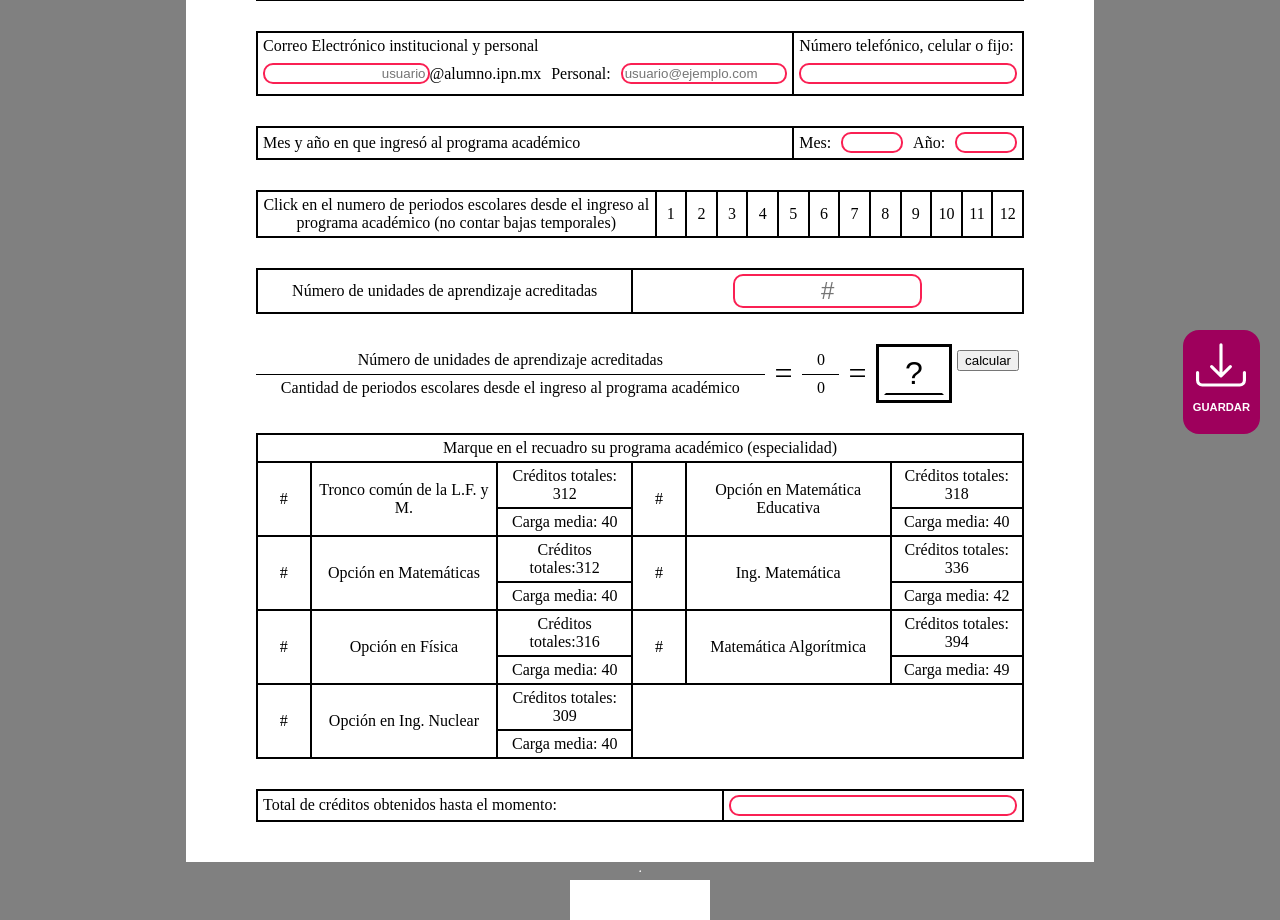
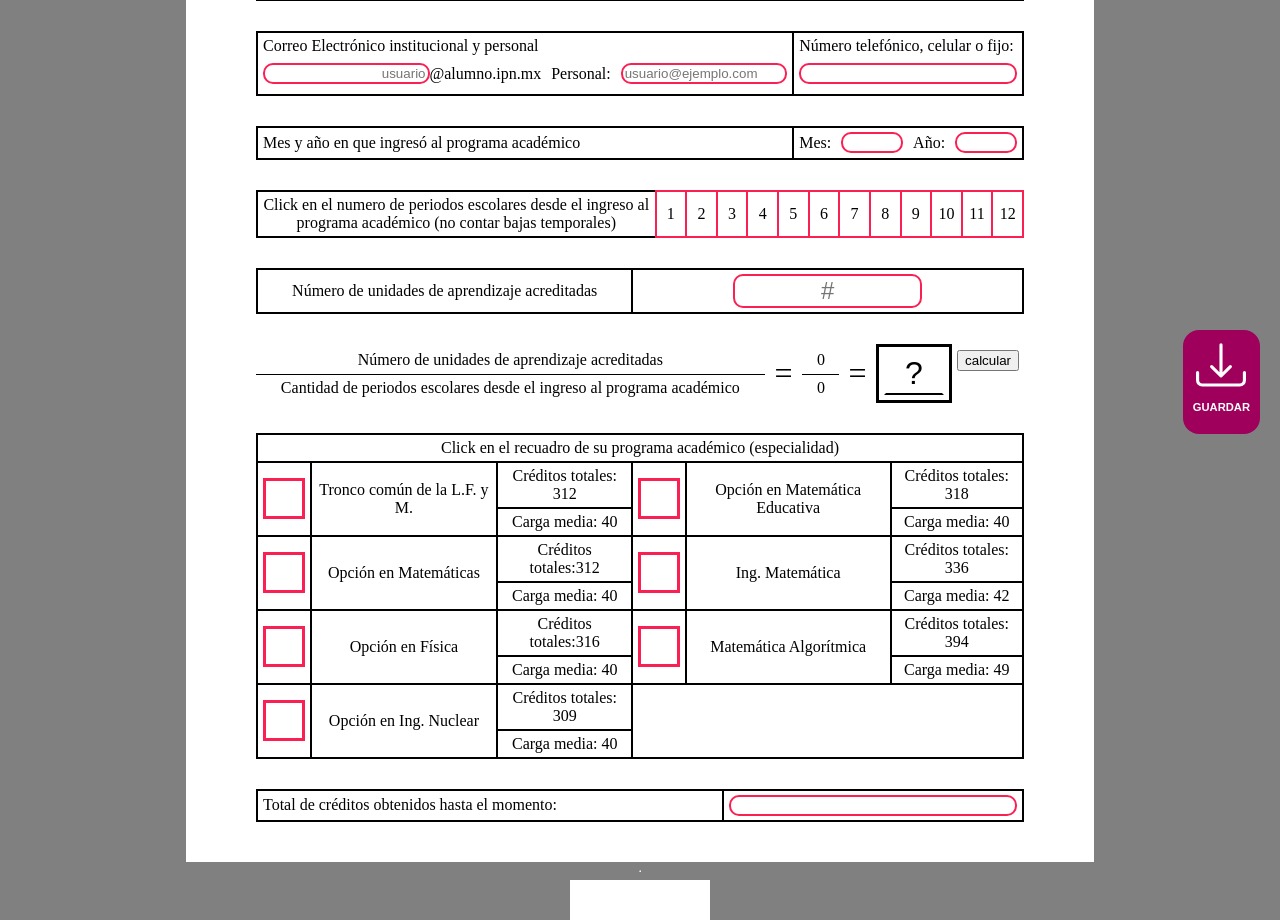
Before and after one commit to lrosasr/API-SAES, a Flask app: template templates/editar.html in a window 1280 px wide. Shown: the part 346-1266 px from the top of the page. Run offline with Flask 3, Linux system fonts and the light colour scheme; the template is opened without the code that fills it, so the values that code supplies are empty.

Commit message:
cambios menores

```diff
--- a/server.py
+++ b/server.py
@@ -59,7 +59,7 @@ fila = _fila()
 nav = "" #TODO: Hacer esto mas seguro
 
 
-@app.route('/api', methods = ['POST'])
+@app.route('/api', methods = ['POST']) #TODO: Escribir la API
 def api_():
 	return None
 
--- a/templates/editar.html
+++ b/templates/editar.html
@@ -1,10 +1,15 @@
 <!DOCTYPE html>
 <html>
-
-
 	<head>
 		<meta charset="utf-8">
-		<title></title>
+		<link rel="preload" as="image" href="/static/assets/0.jpeg">
+		<link rel="preload" as="image" href="/static/assets/1.jpeg">
+		<!--
+			TODO: Remmplazar el color rojo  #fa2053 por alguna
+			gama de azul o naranja para las personas con daltonismo
+
+			TODO: Mover el <style> a /static/css/
+		-->
 		<style>
 			body{
 				display: flex;
@@ -101,7 +106,8 @@
 			.ct_cnt td {
 				padding-bottom: 10px;
 			}
-			.select_periodo td{
+			.select_periodo td:not(:first-child){
+				border: 2px solid #fa2053;
 				background-repeat: no-repeat;
 				background-size: 100% 100%;
 			}
@@ -117,10 +123,18 @@
 				box-sizing: border-box;
 				font-size: 2em;
 			}
-			.tbl_creditos tr td{
+			.tbl_creditos td{
 				border: 2px solid #000;
 			}
-
+			.esp_cnt{
+				padding:5px;
+			}
+			.esp_chk{
+				background-repeat: no-repeat;
+				background-size: 100% 100%;
+				border:3px solid #fa2053;
+				aspect-ratio: 1/1;
+			}
 
 			.hoja input[type=text]{
 				border:2px solid #fff;
@@ -263,13 +277,13 @@
 						<col style="width: 7%;"/>
 					</colgroup>
 					<tr>
-						<td colspan="6">Marque en el recuadro su programa académico (especialidad)</td>
+						<td colspan="6">Click en el recuadro de su programa académico (especialidad)</td>
 					</tr>
 					<tr>
-						<td rowspan="2">#</td>
+						<td rowspan="2" class="esp_cnt"><div data-carrera="1" onclick="selecCarrera(this.dataset.carrera)" class="esp_chk"></div></td>
 						<td rowspan="2">Tronco común de la L.F. y M.</td>
 						<td>Créditos totales: 312</td>
-						<td rowspan="2">#</td>
+						<td rowspan="2" class="esp_cnt"><div data-carrera="1.4" onclick="selecCarrera(this.dataset.carrera)" class="esp_chk"></div></td>
 						<td rowspan="2">Opción en Matemática Educativa</td>
 						<td>Créditos totales: 318</td>
 					</tr>
@@ -278,10 +292,10 @@
 						<td>Carga media: 40</td>
 					</tr>
 					<tr>
-						<td rowspan="2">#</td>
+						<td rowspan="2" class="esp_cnt"><div data-carrera="1.1" onclick="selecCarrera(this.dataset.carrera)" class="esp_chk"></div></td>
 						<td rowspan="2">Opción en Matemáticas</td>
 						<td>Créditos totales:312</td>
-						<td rowspan="2">#</td>
+						<td rowspan="2" class="esp_cnt"><div data-carrera="2" onclick="selecCarrera(this.dataset.carrera)" class="esp_chk"></div></td>
 						<td rowspan="2">Ing. Matemática</td>
 						<td>Créditos totales: 336</td>
 					</tr>
@@ -290,10 +304,10 @@
 						<td>Carga media: 42</td>
 					</tr>
 					<tr>
-						<td rowspan="2">#</td>
+						<td rowspan="2" class="esp_cnt"><div data-carrera="1.2" onclick="selecCarrera(this.dataset.carrera)" class="esp_chk"></div></td>
 						<td rowspan="2">Opción en Física</td>
 						<td>Créditos totales:316</td>
-						<td rowspan="2">#</td>
+						<td rowspan="2" class="esp_cnt"><div data-carrera="3" onclick="selecCarrera(this.dataset.carrera)" class="esp_chk"></div></td>
 						<td rowspan="2">Matemática Algorítmica</td>
 						<td>Créditos totales: 394</td>
 					</tr>
@@ -302,7 +316,7 @@
 						<td>Carga media: 49</td>
 					</tr>
 					<tr>
-						<td rowspan="2">#</td>
+						<td rowspan="2" class="esp_cnt"><div data-carrera="1.3" onclick="selecCarrera(this.dataset.carrera)" class="esp_chk"></div></td>
 						<td rowspan="2">Opción en Ing. Nuclear</td>
 						<td>Créditos totales: 309</td>
 						<td rowspan="2" colspan="3"></td>
@@ -341,18 +355,31 @@
 		function selecPeriodo(e,num){
 			if(num===undefined){return;};
 			document.getElementById("td_pe").innerHTML = num;
-			elems = e.children;
+			let elems = e.children;
 			document.getElementsByName("num_periodos")[0].value = num;
 			calcCociente()
 			for(let i=1;i<=12;i++){
+				elems[i].style.border = "2px solid #000"
 				if(i<=num){
 					//seleccionar todos hasta num
-					elems[i].style.backgroundImage = "url('assets/1.jpeg')";
+					elems[i].style.backgroundImage = "url('/static/assets/1.jpeg')";
 				}else{
 					//hacer algo con los restantes
-					elems[i].style.backgroundImage = "url('assets/0.jpeg')";
+					elems[i].style.backgroundImage = "url('/static/assets/0.jpeg')";
 				};
 			};
 		};
+		function selecCarrera(num){
+			//alert(num);
+			//console.log(document.getElementsByClassName("esp_chk"))
+			Object.entries(document.getElementsByClassName("esp_chk")).forEach(function(element) {
+				element[1].style.border = "3px solid #000";
+				if(element[1].dataset.carrera == num){
+					element[1].style.backgroundImage = "url('/static/assets/1.jpeg')";
+				}else{
+					element[1].style.backgroundImage = "url('/static/assets/0.jpeg')";
+				};
+			});
+		};
 	</script>
 </html>
```
Also changed, not shown: API/webscr.py (+23 -6 lines).
